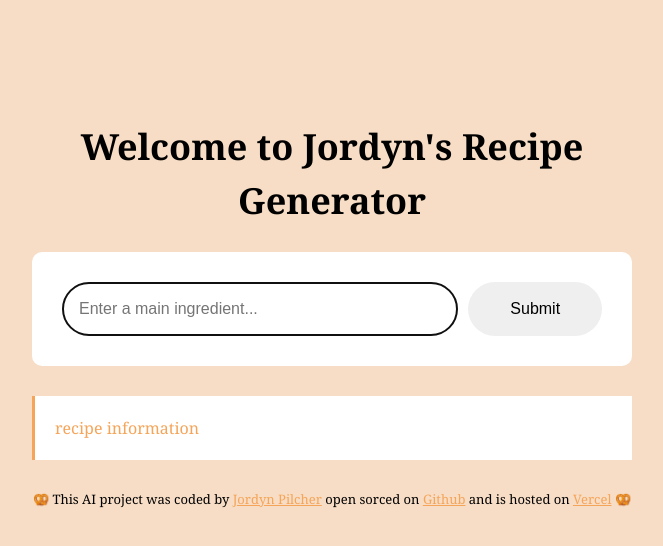
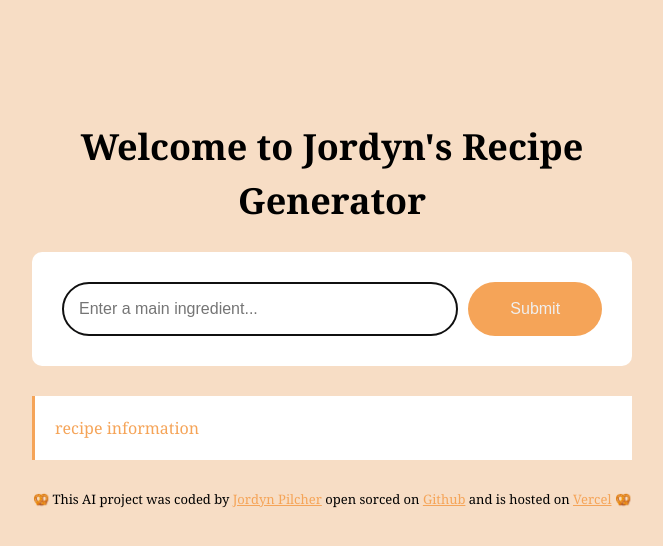
Before and after one commit to jordynnnnnnn/generator, a plain HTML site: page index.html in a window 1280 px wide. In both pictures the pointer is over the input 843 px from the left and 309 px from the top of the page. Shown: the whole page, without its empty margins (308-971 px from the left). Drawn offline with Linux system fonts and the light colour scheme.

Commit message:
Updated styling

```diff
--- a/src/styling.css
+++ b/src/styling.css
@@ -50,6 +50,11 @@ form {
   padding: 14px 24px;
 }
 
+.submit-button:hover {
+  background-color: #f5a458;
+  color: #efefef;
+}
+
 .recipe {
   font-size: 16px;
   background-color: white;
```
